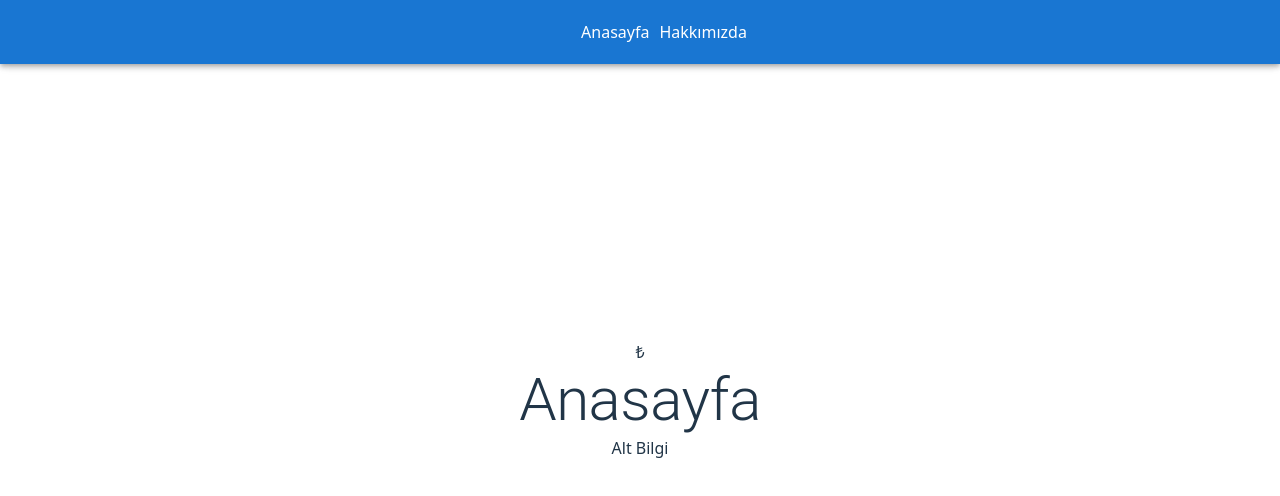
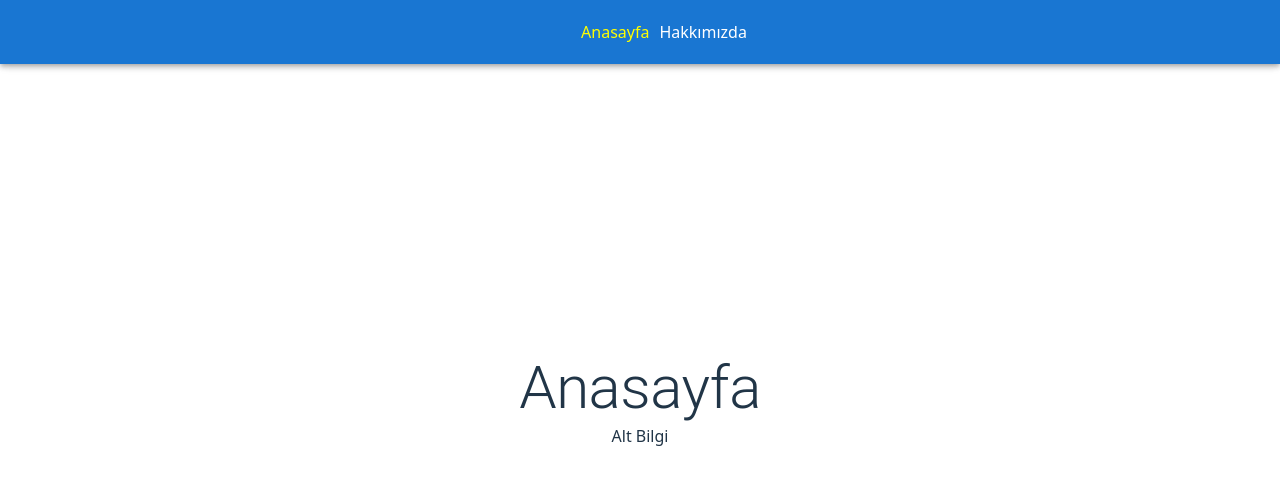
Before and after one commit to neominalsolutions/react-router-v7, a React (Vite) app: page / in a window 1280 px wide. Shown: the top 496 px of the page. Built offline with nearby package versions, Linux system fonts and the light colour scheme.

Commit message:
MainRoutes

```diff
--- /dev/null
+++ b/src/layouts/site/layout.css
@@ -0,0 +1,3 @@
+.active  {
+    color:yellow !important;
+}
--- a/src/layouts/site/layout.tsx
+++ b/src/layouts/site/layout.tsx
@@ -1,16 +1,12 @@
-import {
-    AppBar,
-    Box,
-    Container,
-    Toolbar
-} from '@mui/material';
+import { AppBar, Box, Container, Toolbar } from '@mui/material';
 import { NavLink, Outlet } from 'react-router';
+import './layout.css';
 
 function MainLayout() {
 	return (
 		<>
 			<Container maxWidth="xl">
-				{/* Layout menü kısmı */}₺
+				{/* Layout menü kısmı */}
 				<AppBar component="nav">
 					<Toolbar>
 						<Box
@@ -21,10 +17,18 @@ function MainLayout() {
 								minWidth: '100vw',
 							}}
 						>
-							<NavLink style={{ color: 'white', padding: '5px' }} to="/">
+							<NavLink
+								className={({ isActive }) => (isActive ? 'active' : '')}
+								style={{ color: 'white', padding: '5px' }}
+								to="/"
+							>
 								Anasayfa
 							</NavLink>
-							<NavLink style={{ color: 'white', padding: '5px' }} to="/about">
+							<NavLink
+								className={({ isActive }) => (isActive ? 'active' : '')}
+								style={{ color: 'white', padding: '5px' }}
+								to="/about"
+							>
 								Hakkımızda
 							</NavLink>
 						</Box>
--- a/src/routes/main.routes.tsx
+++ b/src/routes/main.routes.tsx
@@ -1,8 +1,9 @@
+import type { RouteObject } from 'react-router';
 import MainLayout from '../layouts/site/layout';
 import AboutPage from '../pages/site/about/page';
 import HomePage from '../pages/site/home/page';
 
-export const mainRoutes = {
+export const mainRoutes: RouteObject = {
 	path: '',
 	Component: MainLayout,
 	children: [
```
